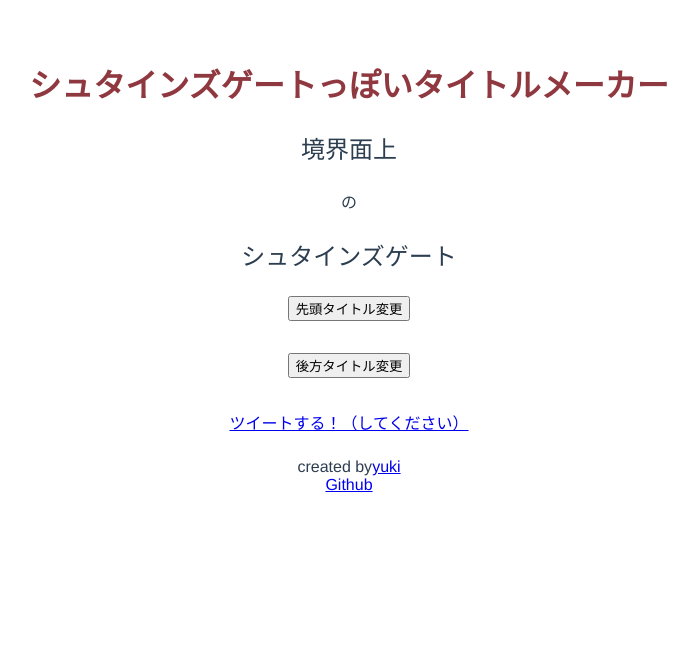
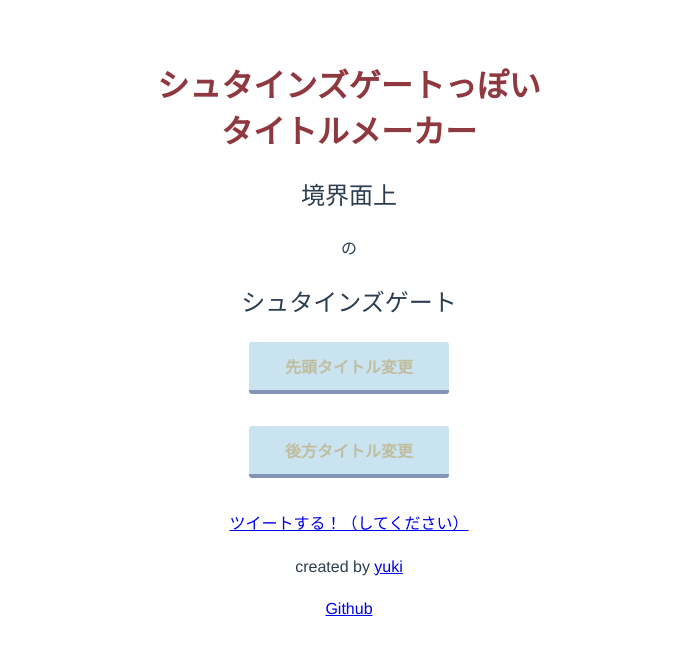
Before and after one commit to yuki-snow1823/steins_gate_titlemaker, a Vue app: page / in a window 1280 px wide. Shown: the top 654 px of the page, without its empty margins (291-989 px from the left). Built offline with nearby package versions, Linux system fonts and the light colour scheme.

Commit message:
add: update design

```diff
--- a/src/components/Index.vue
+++ b/src/components/Index.vue
@@ -1,27 +1,32 @@
 <template>
   <div>
-    <h1 class="app-name">シュタインズゲートっぽいタイトルメーカー</h1>
+    <h1 class="app-name">シュタインズゲートっぽい<br/>タイトルメーカー</h1>
 
     <p class="main-title">{{ frontTitle }}</p>の
     <p class="main-title">{{ backTitle }}</p>
 
     <div class="button__wrapper">
-      <button v-if="switchFTitleBtn" @click="changeFrontTitle()">先頭タイトル変更</button>
-      <button class="stop_button" v-else @click="stopChangeFront()">STOP!</button>
+      <a class="button" v-if="switchFTitleBtn" @click="changeFrontTitle()">先頭タイトル変更</a>
+      <a class="stop_button button" v-else @click="stopChangeFront()">STOP!</a>
     </div>
 
     <div class="button__wrapper">
-      <button v-if="switchBTitleBtn" @click="changeBackTitle()">後方タイトル変更</button>
-      <button class="stop_button" v-else @click="stopChangeBack()">STOP!</button>
+      <a class="button" v-if="switchBTitleBtn" @click="changeBackTitle()">後方タイトル変更</a>
+      <a class="stop_button button" v-else @click="stopChangeBack()">STOP!</a>
     </div>
 
     <!-- v-ifで見えなくする -->
     <a :href="tweetUrl">ツイートする！（してください）</a>
     <div class="name__wrapper">
       <span>
-        created by<a href="https://twitter.com/yuki82511988">yuki</a><br>
-        <a href="https://github.com/yuki-snow1823">Github</a>
+        created by
+        <a href="https://twitter.com/yuki82511988">yuki</a>
+        <br />
       </span>
+    </div>
+
+    <div>
+      <a href="https://github.com/yuki-snow1823">Github</a>
     </div>
   </div>
 </template>
@@ -32,7 +37,7 @@
     return {
       frontTitle: "境界面上",
       backTitle: "シュタインズゲート",
-      frontWords: ["永劫回帰", "支離滅裂", "輪廻転生", "晴耕雨読"],
+      frontWords: ["永劫回帰", "支離滅裂", "輪廻転生", "晴耕雨読", "鶏鳴狗盗"],
       backWords: ["エムブレム", "ドリーム", "ブリザード", "ニライカナイ"],
 
       switchFTitleBtn: true,
@@ -79,7 +84,6 @@
   },
   computed: {
     tweetUrl: function() {
-      console.log("通っている");
       return (
         this.tweetDefault +
         this.frontTitle +
@@ -105,14 +109,37 @@
   margin-bottom: 32px;
 }
 .stop_button {
-  padding: 4px 39px;
+  padding: 12px 77px !important;
 }
 
 .name__wrapper {
-  margin-top: 24px;
+  margin: 24px 0;
 }
 
 .name__wrapper > p {
   margin-bottom: 14px;
 }
+
+.button {
+  display: inline-block;
+  padding: 12px 36px;
+  text-decoration: none;
+  background: #cae3f0;
+  color: rgb(192, 189, 158);
+  font-weight: bold;
+  border-bottom: solid 4px #8494b6;
+  border-radius: 3px;
+}
+.button:active {
+  -webkit-transform: translateY(4px);
+  transform: translateY(4px); /*下に動く*/
+  box-shadow: 0px 0px 1px rgba(0, 0, 0, 0.2); /*影を小さく*/
+  border-bottom: none;
+}
+
+@media (max-width: 540px) {
+  .app-name {
+    font-size: 24px;
+  }
+}
 </style>
```
